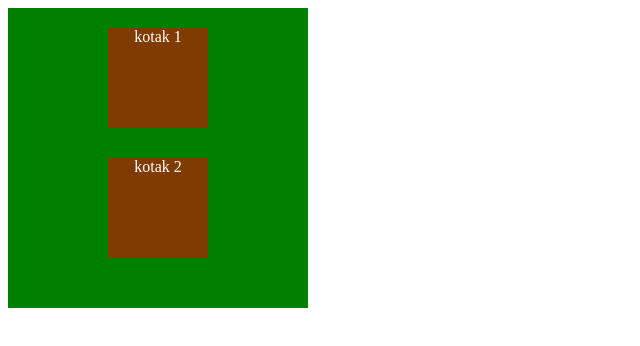
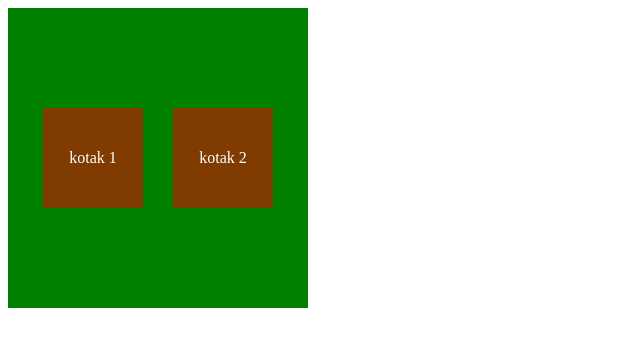
Before and after one commit to ranggalzrd/belajar-css-rangga-greencode, a plain HTML site: page CSS/index.html in a window 1280 px wide. Shown: the whole page, without its empty margins (0-640 px from the left). Drawn offline with Linux system fonts and the light colour scheme.

Commit message:
edit file style.css

```diff
--- a/CSS/style.css
+++ b/CSS/style.css
@@ -90,6 +90,10 @@ h1{
     width: 300px;
     height: 300px;
     background-color: green;
+    display: flex;
+    align-items: center;
+    justify-content: center;
+    gap: 30px;
 
 }
 
@@ -98,11 +102,9 @@ h1{
     width: 100px;
     height: 100px;
     background-color: rgb(128, 60, 0);
-    margin-bottom: 40px;
-    margin-right: 30px;
-    top: 20px;
-    left: 100px;
-    text-align: center;
+    display: flex;
+    align-items: center;
+    justify-content: center;
     color: white;
 
 
@@ -113,10 +115,8 @@ h1{
     width: 100px;
     height: 100px;
     background-color: rgb(128, 60, 0);
-    margin-bottom: 20px;
-    margin-right: 30px;
-    top: 10px;
-    left: 100px;
-    text-align: center;
+    display: flex;
+    align-items: center;
+    justify-content: center;
     color: white;
 }
```
